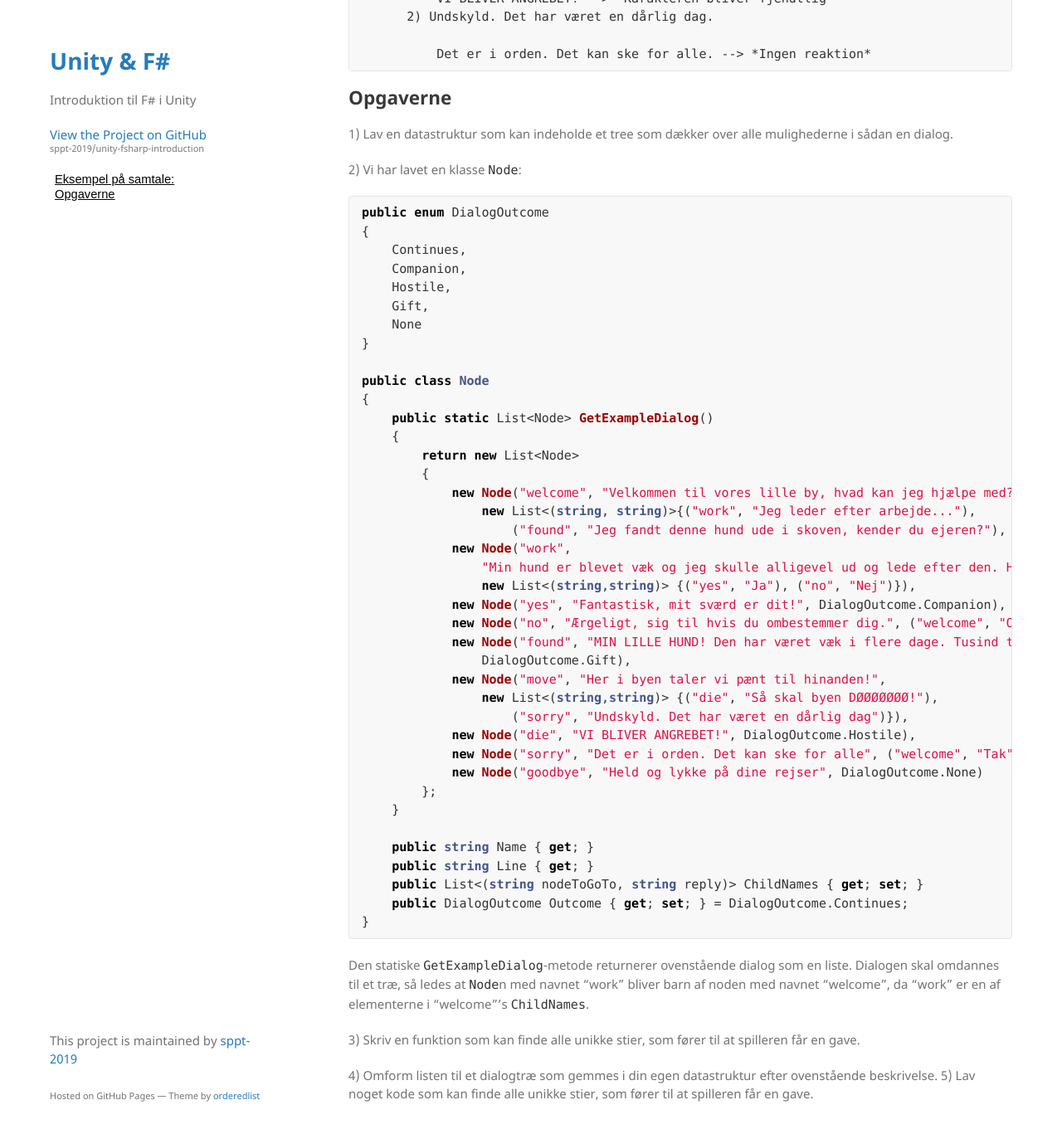
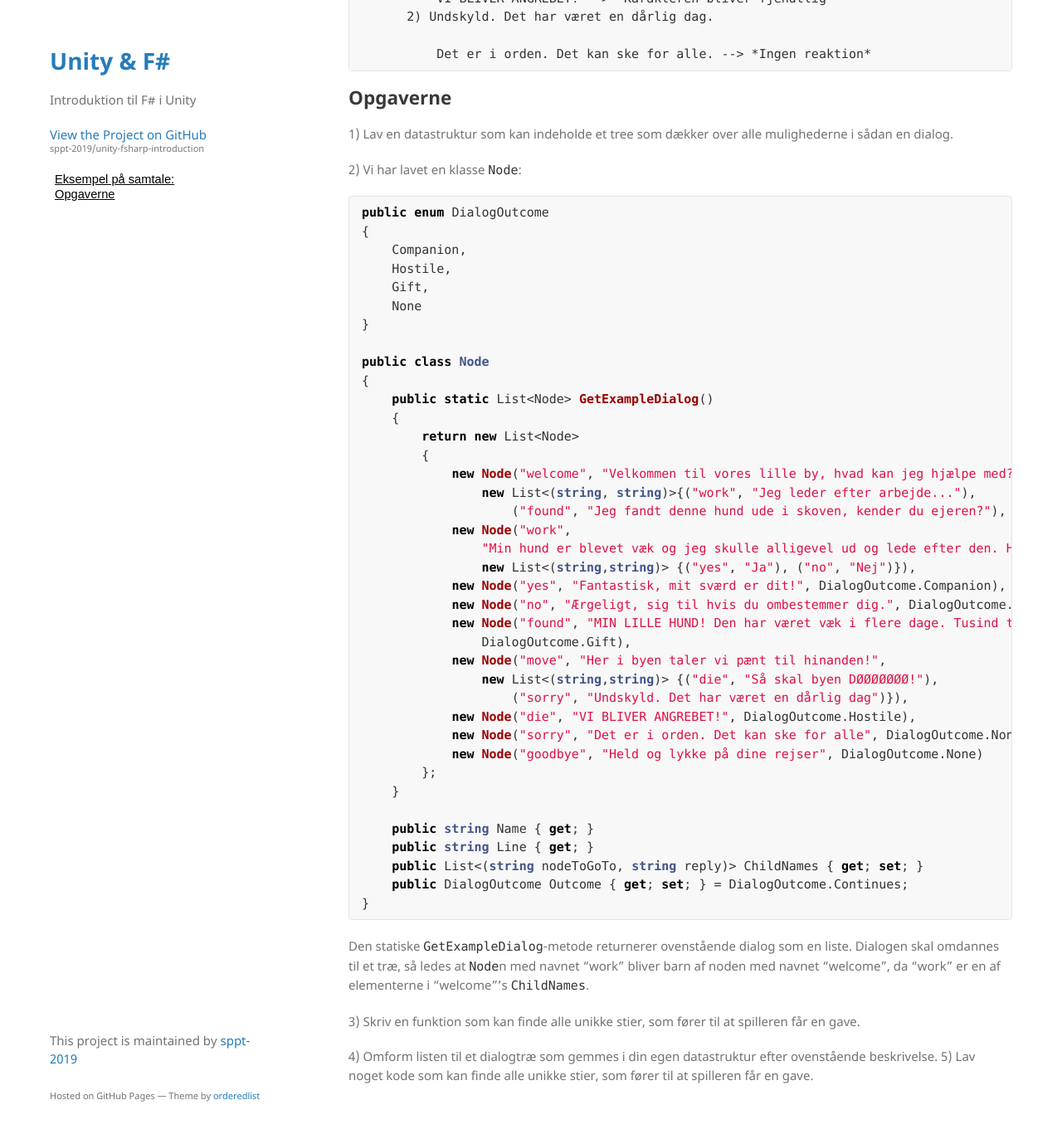
Before and after one commit to sppt-2019/unity-fsharp-introduction, a Jekyll site: the page built from tasks/dialog.md, in a window 1280 px wide and 1400 px high, scrolled down 911 px. Shown: the top 1367 px of the window at 83% size. Built offline with Jekyll 4.4.1, drawn with Linux system fonts in a browser that asks for light colours; our own code applies the rules of GitHub Pages for plain Markdown files.

````diff
--- a/tasks/dialog.md
+++ b/tasks/dialog.md
@@ -46,7 +46,6 @@ Når samtalen er færdig får spilleren en konsekvens alt efter hvor pænt eller
 ```csharp
 public enum DialogOutcome
 {
-    Continues,
     Companion,
     Hostile,
     Gift,
@@ -66,14 +65,14 @@ public class Node
                 "Min hund er blevet væk og jeg skulle alligevel ud og lede efter den. Har du brug for hjælp?",
                 new List<(string,string)> {("yes", "Ja"), ("no", "Nej")}),
             new Node("yes", "Fantastisk, mit sværd er dit!", DialogOutcome.Companion),
-            new Node("no", "Ærgeligt, sig til hvis du ombestemmer dig.", ("welcome", "Ok")),
+            new Node("no", "Ærgeligt, sig til hvis du ombestemmer dig.", DialogOutcome.None),
             new Node("found", "MIN LILLE HUND! Den har været væk i flere dage. Tusind tak!",
                 DialogOutcome.Gift),
             new Node("move", "Her i byen taler vi pænt til hinanden!",
                 new List<(string,string)> {("die", "Så skal byen DØØØØØØØ!"),
                     ("sorry", "Undskyld. Det har været en dårlig dag")}),
             new Node("die", "VI BLIVER ANGREBET!", DialogOutcome.Hostile),
-            new Node("sorry", "Det er i orden. Det kan ske for alle", ("welcome", "Tak")),
+            new Node("sorry", "Det er i orden. Det kan ske for alle", DialogOutcome.None),
             new Node("goodbye", "Held og lykke på dine rejser", DialogOutcome.None)
         };
     }
````
Also changed, not shown: README.md (+1 -1 lines).
